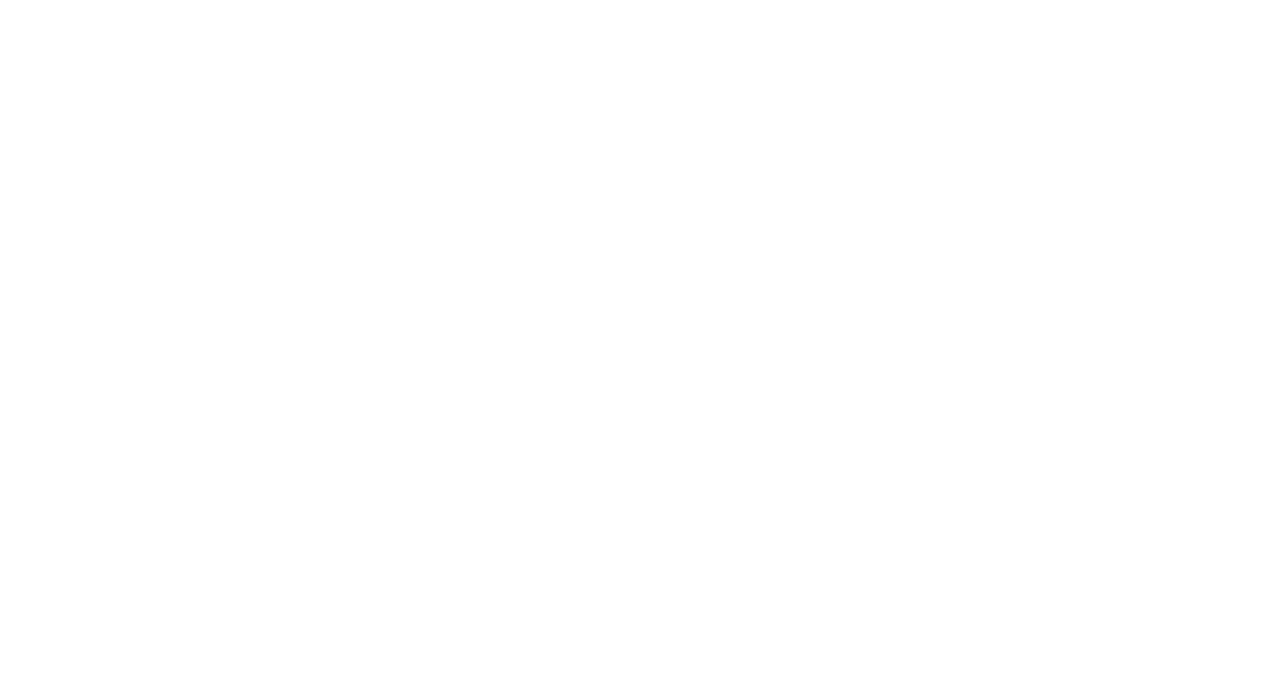
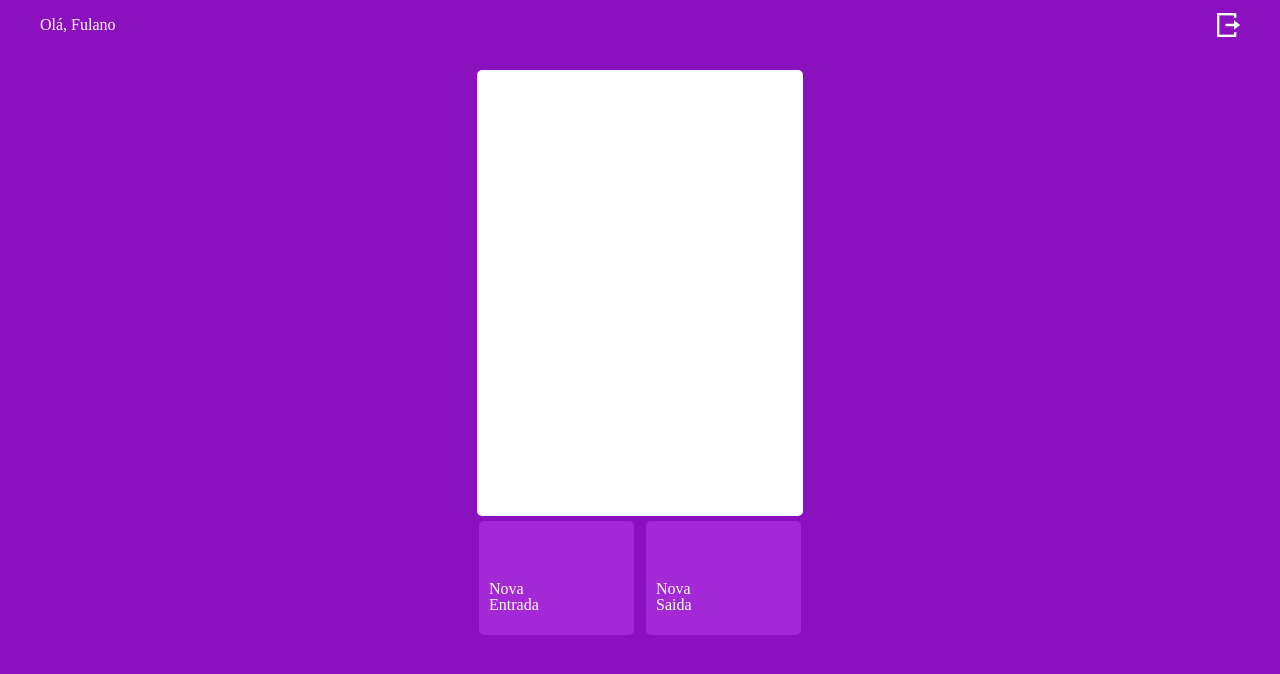
Before and after one commit to rcostagomes/projeto14-mywallet-front, a React (Create React App) app: page /Extrato in a window 1280 px wide. Before the commit this address had no page. Shown: the top 674 px of the page. Built offline with nearby package versions, Linux system fonts and the light colour scheme.

Commit message:
Extrato Layout

```diff
--- a/src/Components/App/App.js
+++ b/src/Components/App/App.js
@@ -3,6 +3,7 @@ import { BrowserRouter, Route, Routes } from "react-router-dom";
 import Login from "../Login/Login";
 import { useState } from "react";
 import Cadastro from "../Cadastro/Cadastro";
+import Extrato from "../Extrato/Extrato";
 
 export default function App() {
   const [email, setEmail] = useState();
@@ -25,6 +26,7 @@ export default function App() {
             }
           />
           <Route path="/cadastro" element={<Cadastro />} />
+          <Route path="/Extrato" element={<Extrato />} />
         </Routes>
       </BrowserRouter>
     </>
--- a/src/Components/Cadastro/Cadastro.js
+++ b/src/Components/Cadastro/Cadastro.js
@@ -28,8 +28,8 @@ export default function Cadastro(props) {
           placeholder="Confirme a senha"
           onChange={(e) => setPassword(e.target.value)}
         />
-        <button>
-          <p> Entrar</p>
+        <button type="submit" >
+          <p> Cadastrar</p>
         </button>
       </form>
       <Link to="/">
--- a/src/Components/Extrato/Extrato.js
+++ b/src/Components/Extrato/Extrato.js
@@ -1,3 +1,88 @@
+import styled from "styled-components";
+import Sair from "../../assets/Vector.png";
 export default function Extrato() {
-  return <></>;
+  return (
+    <Main>
+      <Navbar>
+        <h2> Olá, Fulano</h2>
+        <img src={Sair} alt="Sair" />
+      </Navbar>
+
+      <Infos></Infos>
+      <Opçoes>
+        <Entrada>
+          <h3>
+            Nova <br /> Entrada
+          </h3>
+        </Entrada>
+        <Saida>
+          <h3>
+            Nova <br /> Saida
+          </h3>
+        </Saida>
+      </Opçoes>
+    </Main>
+  );
 }
+const Main = styled.div`
+  width: 100vw;
+  height: 80vw;
+  display: flex;
+  flex-direction: column;
+  align-items: center;
+  background-color: #8c11be;
+`;
+
+const Navbar = styled.div`
+  width: 100%;
+  height: 50px;
+  display: flex;
+  align-items: center;
+  justify-content: space-between;
+  margin-bottom: 20px;
+  h2 {
+    margin-left: 40px;
+    color: #ffff;
+  }
+
+  img {
+    margin-right: 40px;
+    cursor: pointer;
+  }
+`;
+
+const Infos = styled.div`
+  width: 326px;
+  height: 446px;
+  background: #ffffff;
+  border-radius: 5px;
+`;
+
+const Opçoes = styled.div`
+  display: flex;
+`;
+const Entrada = styled.div`
+  width: 155px;
+  height: 114px;
+  background-color: #a328d6;
+  border-radius: 5px;
+  margin-right: 12px;
+  margin-top: 5px;
+  color: #ffff;
+  h3 {
+    margin-left: 10px;
+    margin-top: 60px;
+  }
+`;
+const Saida = styled.div`
+  width: 155px;
+  height: 114px;
+  margin-top: 5px;
+  background-color: #a328d6;
+  border-radius: 5px;
+  color: #ffff;
+  h3 {
+    margin-left: 10px;
+    margin-top: 60px;
+  }
+`;
--- a/src/Components/Login/Login.js
+++ b/src/Components/Login/Login.js
@@ -18,7 +18,7 @@ export default function Login(props) {
           placeholder="senha"
           onChange={(e) => setPassword(e.target.value)}
         />
-        <button>
+        <button type="submit">
           <p> Entrar</p>
         </button>
       </form>
```
Also changed, not shown: src/assets/Vector.png (added).
